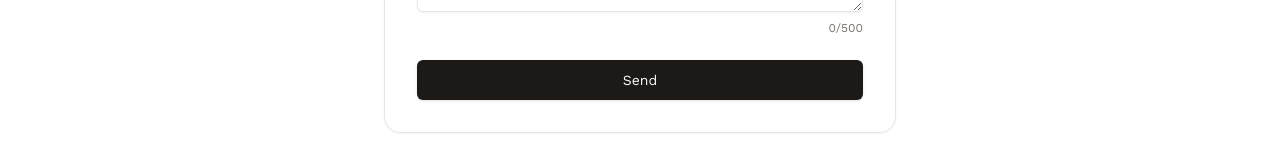
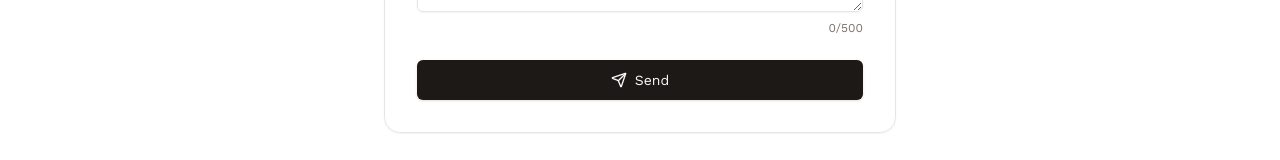
Before and after one commit to NhatHONGUYEN/myfinalportfolio, a Next.js app: page /en in a window 1280 px wide. Shown: the part 3249-3409 px from the top of the page. Built offline with nearby package versions, Linux system fonts and the light colour scheme.

Commit message:
🔗 Mise à jour des liens dans les composants AllProjects et Projects pour inclure la locale dans les URL. Ajout de l'icône d'envoi dans le formulaire de contact pour améliorer l'interface utilisateur.

```diff
--- a/app/[locale]/all-projects/page.tsx
+++ b/app/[locale]/all-projects/page.tsx
@@ -75,7 +75,7 @@ export default function AllProjects() {
           ))}
         </div>
         <div className="w-full flex justify-center">
-          <Link href="/">
+          <Link href={`/${locale}`}>
             <Button
               size="lg"
               variant="secondary"
--- a/src/components/Home/Contact/ContactForm.tsx
+++ b/src/components/Home/Contact/ContactForm.tsx
@@ -7,7 +7,7 @@ import { createContactFormSchema, ContactFormValues } from '@/lib/schema';
 import { useTranslations } from 'next-intl';
 import { useLocale } from 'next-intl';
 import { toast } from 'sonner';
-import { Loader2 } from 'lucide-react';
+import { Loader2, Send } from 'lucide-react';
 
 import { Button } from '@/components/ui/button';
 import { Form } from '@/components/ui/form';
@@ -120,7 +120,10 @@ export const ContactForm = () => {
                 {t('form.submitting')}
               </div>
             ) : (
-              <>{t('form.submit')}</>
+              <div className="flex items-center gap-x-2">
+                <Send className="h-4 w-4" aria-hidden="true" />
+                {t('form.submit')}
+              </div>
             )}
           </Button>
         </form>
--- a/src/components/Home/Projects.tsx
+++ b/src/components/Home/Projects.tsx
@@ -75,7 +75,7 @@ export default function Projects() {
           ))}
         </div>
         <div className="flex justify-center w-full mt-8">
-          <Link href="/all-projects">
+          <Link href={`/${locale}/all-projects`}>
             <Button
               size="lg"
               className="bg-primary hover:bg-primary/90 text-white dark:text-black px-8 py-6 shadow-lg hover:shadow-xl transform transition-all hover:scale-105"
```
